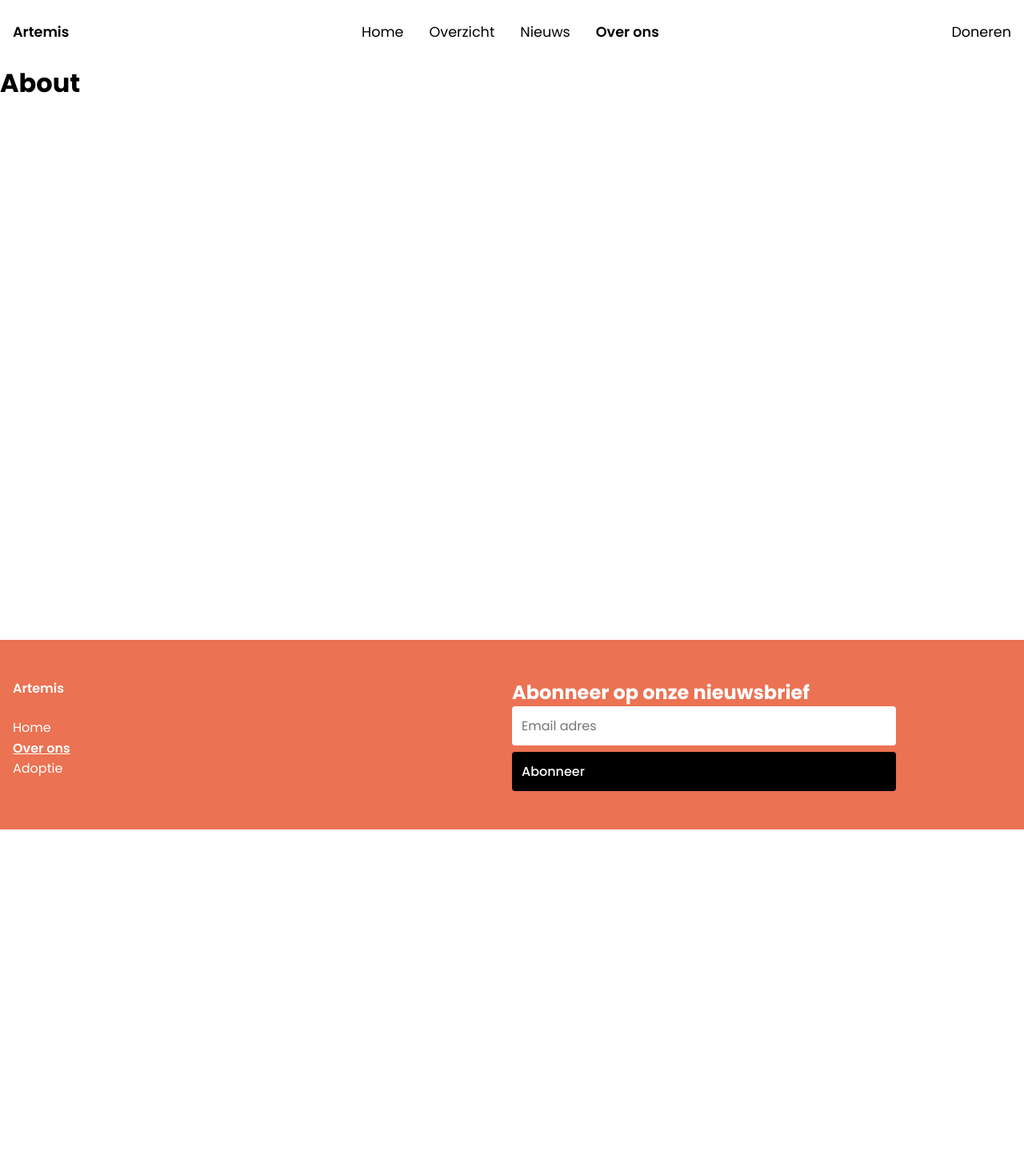
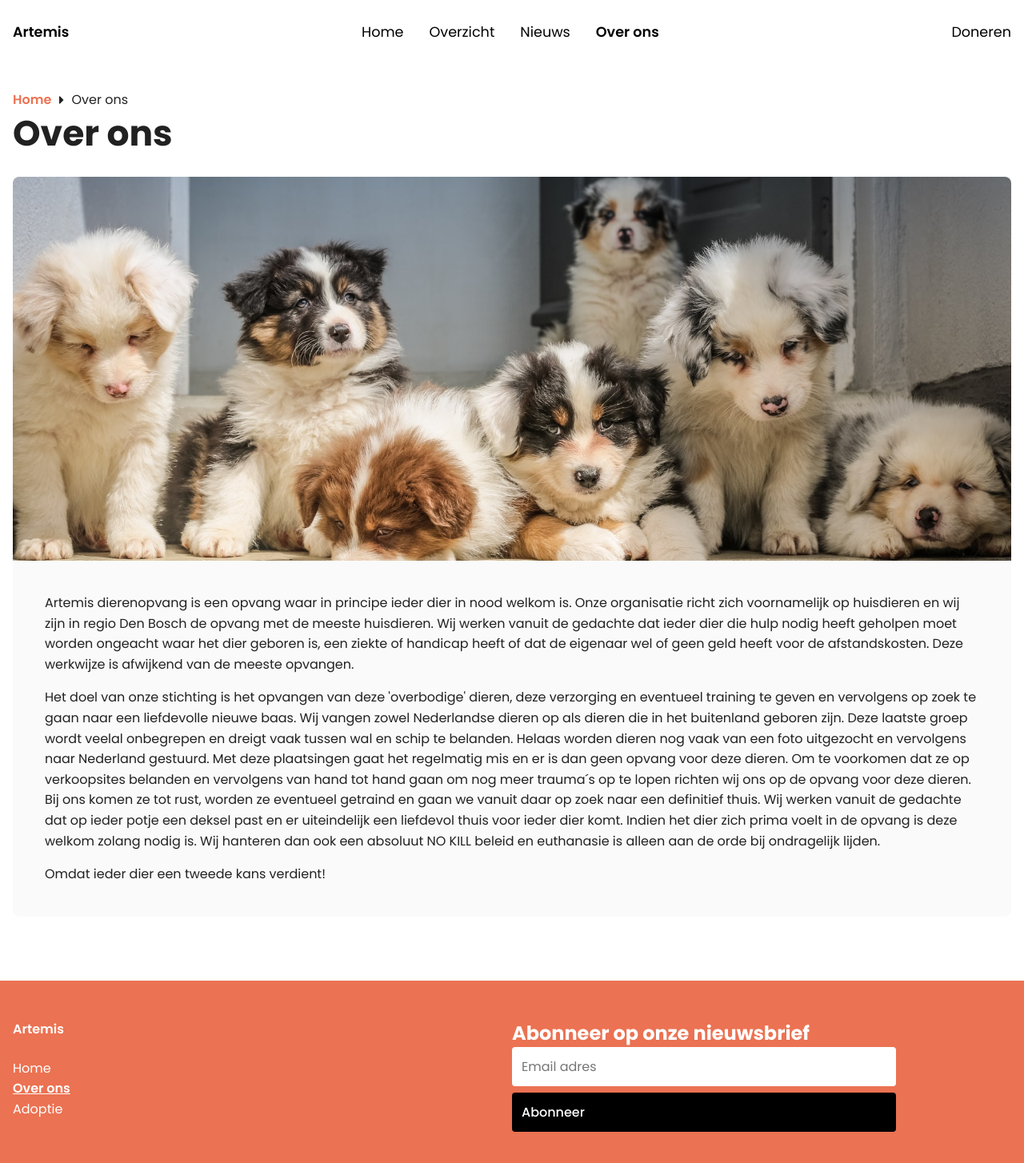
Before and after one commit to Markiesch/Artemis, a Vue app: page /about in a window 1280 px wide. Shown: the top 1454 px of the page at 80% size. Before the commit the page ends 1037 px from the top, so only its background shows below. Built offline with nearby package versions, Linux system fonts and the light colour scheme.

Commit message:
Added about view

```diff
--- a/src/views/About.vue
+++ b/src/views/About.vue
@@ -1,3 +1,54 @@
 <template>
-  <h1>About</h1>
+  <Breadcrumbs>Over ons</Breadcrumbs>
+  <section>
+    <img src="/assets/about.jpg" alt="Over ons" />
+    <div>
+      <p>
+        Artemis dierenopvang is een opvang waar in principe ieder dier in nood welkom is. Onze organisatie richt zich voornamelijk op huisdieren en wij zijn in regio Den Bosch de opvang met de meeste
+        huisdieren. Wij werken vanuit de gedachte dat ieder dier die hulp nodig heeft geholpen moet worden ongeacht waar het dier geboren is, een ziekte of handicap heeft of dat de eigenaar wel of
+        geen geld heeft voor de afstandskosten. Deze werkwijze is afwijkend van de meeste opvangen.
+      </p>
+      <p>
+        Het doel van onze stichting is het opvangen van deze 'overbodige' dieren, deze verzorging en eventueel training te geven en vervolgens op zoek te gaan naar een liefdevolle nieuwe baas. Wij
+        vangen zowel Nederlandse dieren op als dieren die in het buitenland geboren zijn. Deze laatste groep wordt veelal onbegrepen en dreigt vaak tussen wal en schip te belanden. Helaas worden
+        dieren nog vaak van een foto uitgezocht en vervolgens naar Nederland gestuurd. Met deze plaatsingen gaat het regelmatig mis en er is dan geen opvang voor deze dieren. Om te voorkomen dat ze op
+        verkoopsites belanden en vervolgens van hand tot hand gaan om nog meer trauma&#180;s op te lopen richten wij ons op de opvang voor deze dieren. Bij ons komen ze tot rust, worden ze eventueel
+        getraind en gaan we vanuit daar op zoek naar een definitief thuis. Wij werken vanuit de gedachte dat op ieder potje een deksel past en er uiteindelijk een liefdevol thuis voor ieder dier komt.
+        Indien het dier zich prima voelt in de opvang is deze welkom zolang nodig is. Wij hanteren dan ook een absoluut NO KILL beleid en euthanasie is alleen aan de orde bij ondragelijk lijden.
+      </p>
+      <p>Omdat ieder dier een tweede kans verdient!</p>
+    </div>
+  </section>
 </template>
+
+<script setup lang="ts">
+import Breadcrumbs from "../components/Breadcrumbs.vue";
+</script>
+
+<style lang="scss" scoped>
+@import "../styles/variables.scss";
+
+img {
+  width: 100%;
+  max-height: 30rem;
+  object-fit: cover;
+  display: block;
+  border-radius: 0.5rem 0.5rem 0 0;
+}
+
+div {
+  margin-bottom: 5rem;
+  background-color: rgb(250, 250, 250);
+  padding: 2.5rem;
+  border-radius: 0 0 0.5rem 0.5rem;
+}
+
+p {
+  line-height: 1.6;
+  color: $title-color;
+}
+
+p + p {
+  padding-top: 1rem;
+}
+</style>
```
